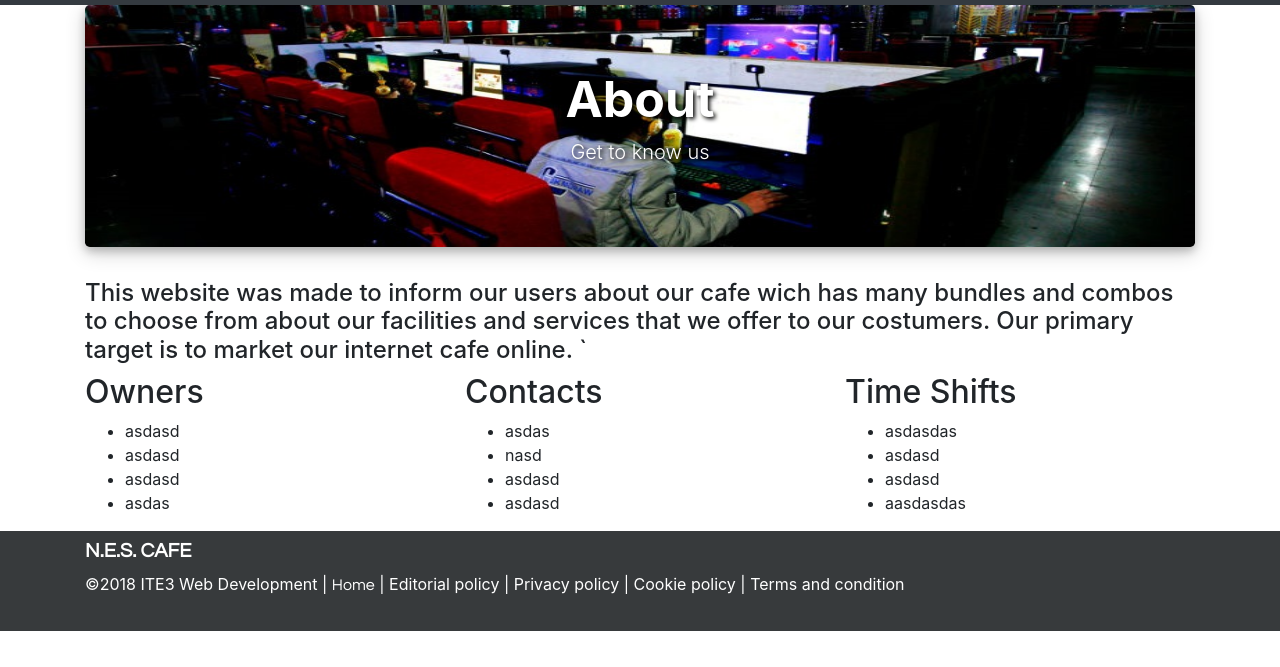
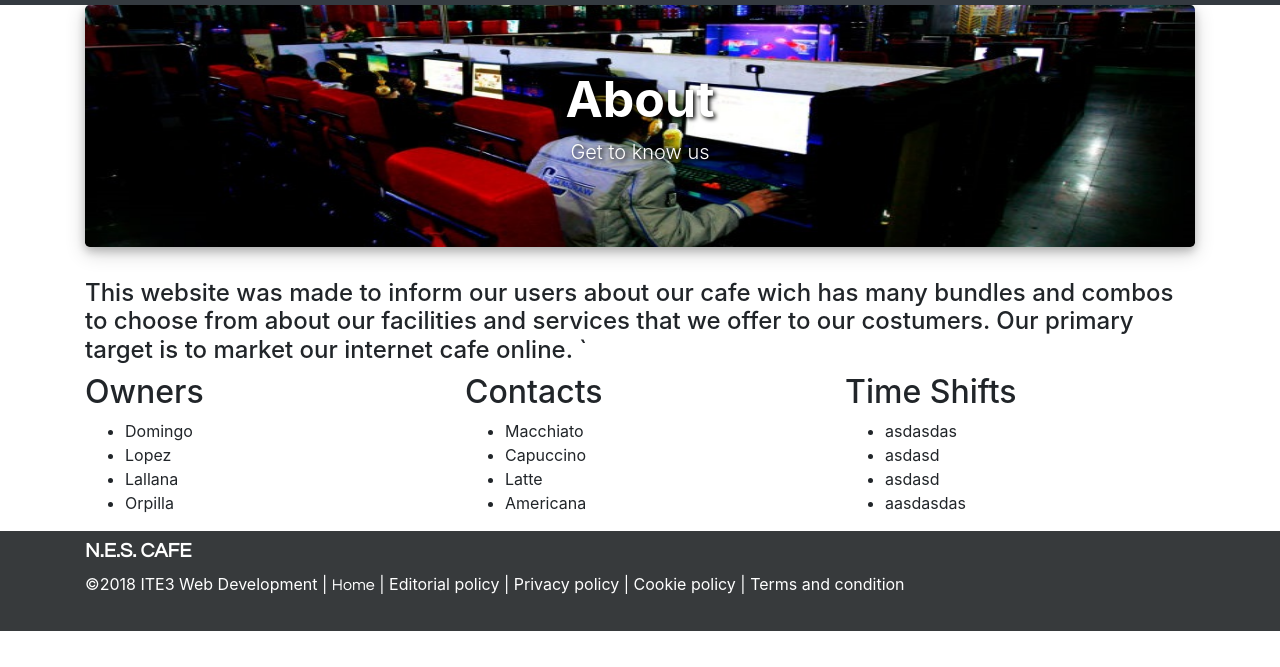
Before and after one commit to wilcarllopez/N.E.S.Cafe.github.io, a plain HTML site: page about.html in a window 1280 px wide. Shown: the part 133-800 px from the top of the page. Drawn offline with nearby package versions, Linux system fonts and the light colour scheme.

Commit message:
About Us update

```diff
--- a/about.html
+++ b/about.html
@@ -104,20 +104,20 @@
         <div class="col-lg-4">
                 <h2>Owners</h2>
          <ul>
-            <li>asdasd</li>
-            <li>asdasd</li>
-            <li>asdasd</li>
-            <li>asdas</li>
+            <li>Domingo</li>
+            <li>Lopez</li>
+            <li>Lallana</li>
+            <li>Orpilla</li>
         </ul>
         </div>
    <div class="col-lg-4">
 
         <h2>Contacts</h2>
          <ul>
-            <li>asdas</li>
-            <li>nasd</li>
-            <li>asdasd</li>
-            <li>asdasd</li>
+            <li>Macchiato</li>
+            <li>Capuccino</li>
+            <li>Latte</li>
+            <li>Americana</li>
         </ul>
         </div>
     <div class="col-lg-4">
```
